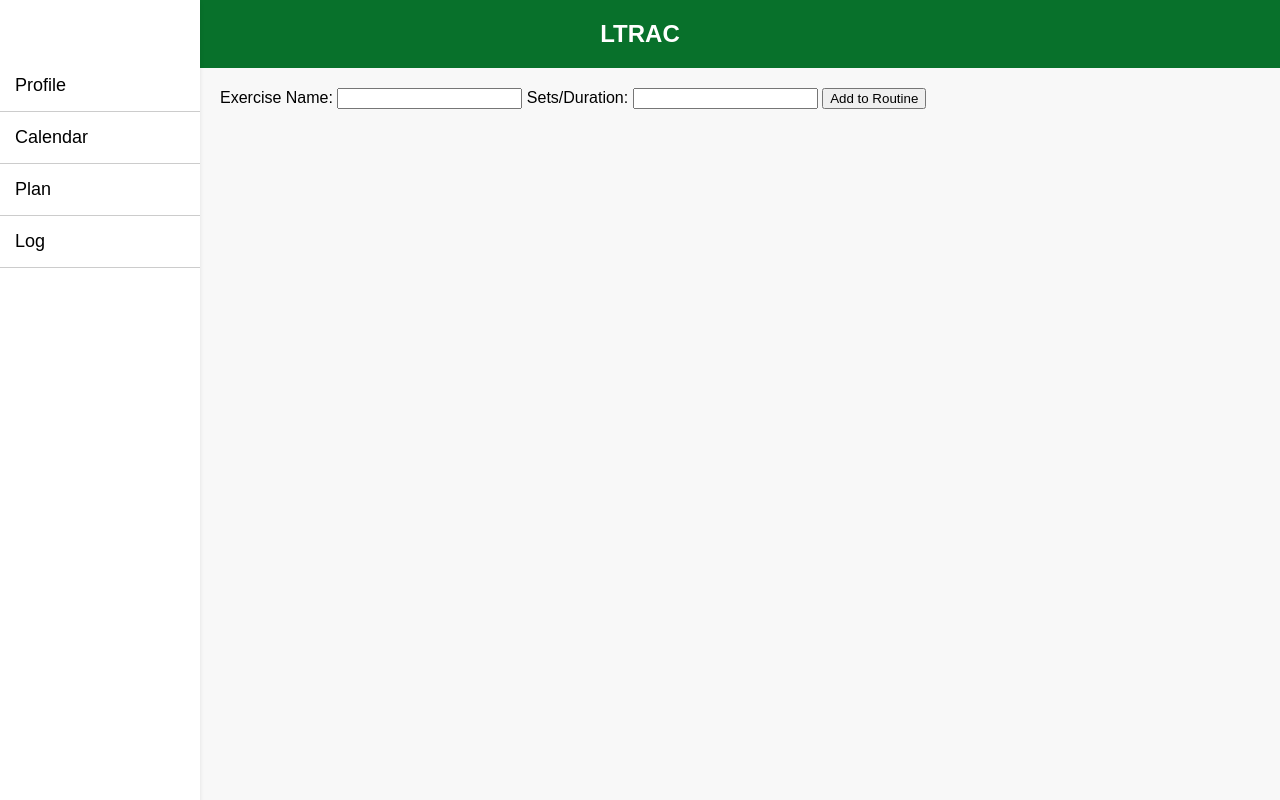
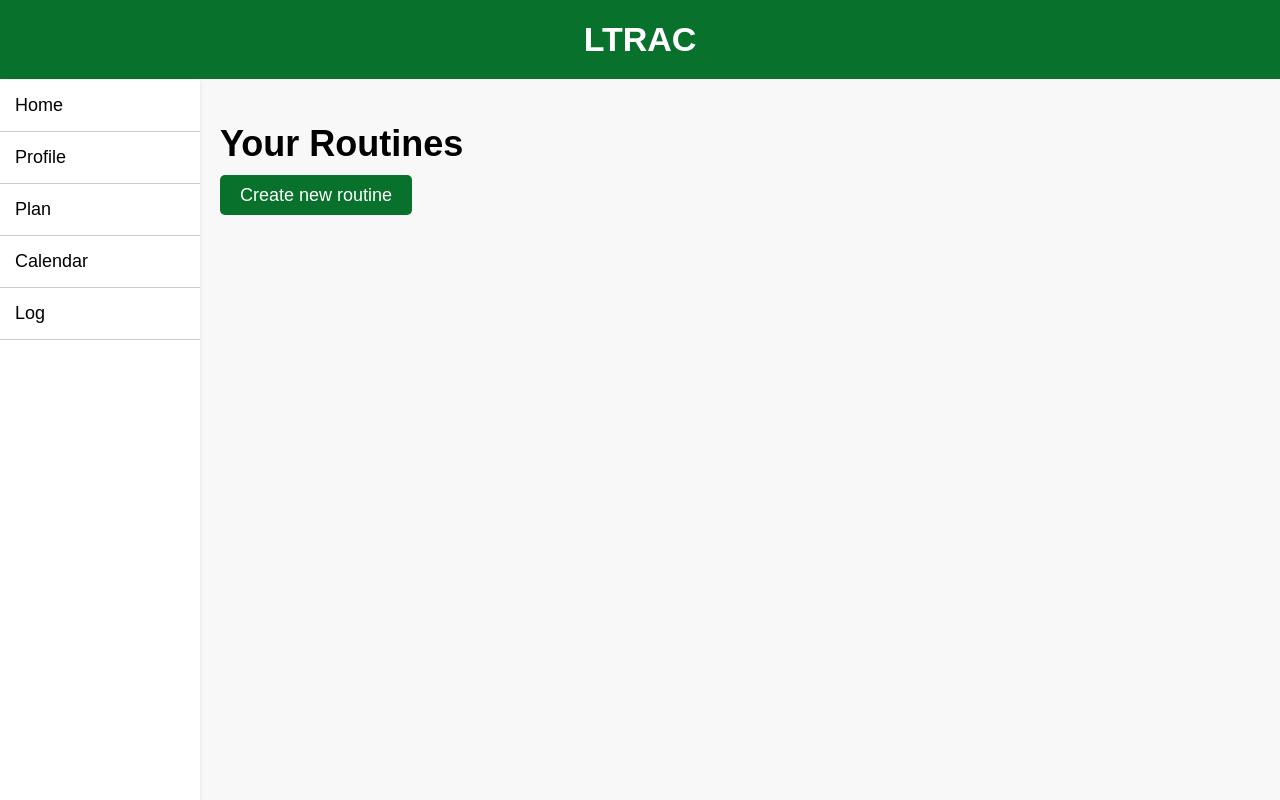
Before and after one commit to olincollege/LTRAC, a Flask app: page /plan in a window 1280 px wide. Run offline with Flask 3, Linux system fonts and the light colour scheme.

Commit message:
Improved routing in the `/plan` page & Improved UI

```diff
--- a/app.py
+++ b/app.py
@@ -3,29 +3,49 @@ from modules import plan
 
 app = Flask(__name__)
 
-
+# --------Home Page ---------#
 @app.route("/")
 def home():
+    """
+    Renders home page
+    """
     return render_template("home.html")
 
 
+# ---------Everything that is linked with the Plan page--------- #
 @app.route("/plan")
 def plan_page():
+    """
+    Renders page for viewing routines/add new routine
+    """
     routines.append(plan.Routine())
     return render_template("plan.html")
 
 
-@app.route("/addexercise")
-def submit_exercise():
-    routines[-1].add_exercise("exercise-name", "sets")
-    for r in routines:
-        print(r)
-    return redirect(url_for("plan_page"))
+@app.route("/add-exercise")
+def add_new_exercise():
+    """
+    Renders page for adding new exercise
+    """
+    return render_template("addexercise.html")
 
 
-@app.route("/submitroutine")
+@app.route("/submit-exercise")
+def submit_exercise():
+    """
+    Adds new exercise to routine
+    Sends user back to add more exercises
+    """
+    routines[-1].add_exercise("exercise-name", "sets")
+    return redirect(url_for("add_new_exercise"))
+
+
+@app.route("/submit-routine")
 def submit_routine():
-    pass
+    """
+    Adds new routine to a list of routines
+    """
+    return redirect(url_for("plan_page"))
 
 
 if __name__ == "__main__":
--- a/templates/base.html
+++ b/templates/base.html
@@ -1,7 +1,7 @@
 <!DOCTYPE html>
 <html>
 <head>
-	<title>LTRAC - Track Your Workouts</title>
+	<title>LTRAC Gym Tracker</title>
 	<style>
 		body {
 			margin: 0;
@@ -14,17 +14,18 @@
 			color: #fff;
 			padding: 20px;
 			text-align: center;
-			font-size: 24px;
+			font-size: 34px;
 			font-weight: bold;
 		}
 		nav {
+			margin-top: 80px;
 			background-color: #fff;
 			height: 100%;
 			width: 200px;
 			position: fixed;
 			top: 0;
 			left: 0;
-			padding-top: 60px;
+			padding-top: 0px;
 			box-shadow: 0px 2px 4px rgba(0, 0, 0, 0.1);
 		}
 		nav a {
@@ -57,9 +58,10 @@
 <body>
 	<header>LTRAC</header>
 	<nav>
+		<a href ="/">Home</a>
 		<a href="/profile">Profile</a>
+		<a href="/plan">Plan</a>
 		<a href="/calendar">Calendar</a>
-		<a href="/plan">Plan</a>
 		<a href="/log">Log</a>
 	</nav>
 	<main>
--- a/templates/plan.html
+++ b/templates/plan.html
@@ -1,49 +1,10 @@
 {% extends 'base.html'%}
+
+{% block main %}
 <style>
-    body {
-        margin: 0;
-        padding: 0;
-        font-family: Arial, sans-serif;
-        background-color: #f8f8f8;
-    }
-    header {
+    .button {
         background-color: #08712b;
-        color: #fff;
-        padding: 10px;
-        text-align: center;
-        font-size: 24px;
-        font-weight: bold;
-    }
-    main {
-        padding: 20px;
-        max-width: 600px;
-        margin: 0 auto;
-    }
-    form {
-        background-color: #fff;
-        padding: 20px;
-        border-radius: 5px;
-        box-shadow: 0px 2px 4px rgba(0, 0, 0, 0.1);
-    }
-    label {
-        display: block;
-        margin-bottom: 10px;
-        font-size: 18px;
-        font-weight: bold;
-        color: #000000;
-    }
-    input[type="text"], input[type="number"] {
-        display: block;
-        width: 100%;
-        padding: 10px;
-        font-size: 16px;
-        border: 1px solid #ccc;
-        border-radius: 5px;
-        margin-bottom: 20px;
-    }
-
-    button[type="submit"] {
-        background-color: #08712b;
+        text-decoration: none;
         color: #fff;
         padding: 10px 20px;
         font-size: 18px;
@@ -51,18 +12,7 @@
         border-radius: 5px;
         cursor: pointer;
     }
-    button[type="submit"]:hover {
-        background-color: #08712b;
-    }
 </style>
-{% block main %}
-<form action="/addexercise" method="get">
-    <label for="exercise-name">Exercise Name:</label>
-    <input type="text" id="exercise-name" name="exercise-name" required>
-
-    <label for="sets">Sets/Duration:</label>
-    <input type="number" id="sets" name="sets" required>
-
-    <button type="submit">Add to Routine</button>
-</form>
-{%endblock%}
+<h1>Your Routines</h1>
+<a class="button" href="/add-exercise">Create new routine</a>
+{% endblock %}
```
Also changed, not shown: templates/addexercise.html (added, +76 -0 lines).
